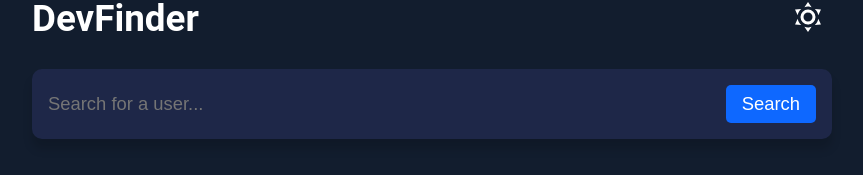
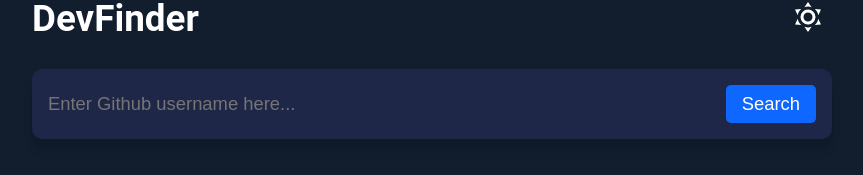
Before and after one commit to RuntimeTerror10/dev-finder, a React (Create React App) app: page / in a window 1280 px wide. Shown: the part 331-506 px from the top of the page, without its empty margins (208-1071 px from the left). Built offline with nearby package versions, Linux system fonts and the light colour scheme.

Commit message:
change in search placeholder text

```diff
--- a/src/UserSearch/UserSearch.js
+++ b/src/UserSearch/UserSearch.js
@@ -21,7 +21,7 @@ function UserSearch({ onUserSearch, isDarkTheme }) {
       <input
         className="userInput"
         type="search"
-        placeholder="Search for a user..."
+        placeholder="Enter Github username here..."
         onChange={handleUserInput}
       />
       <button className="searchBtn">Search</button>
```
